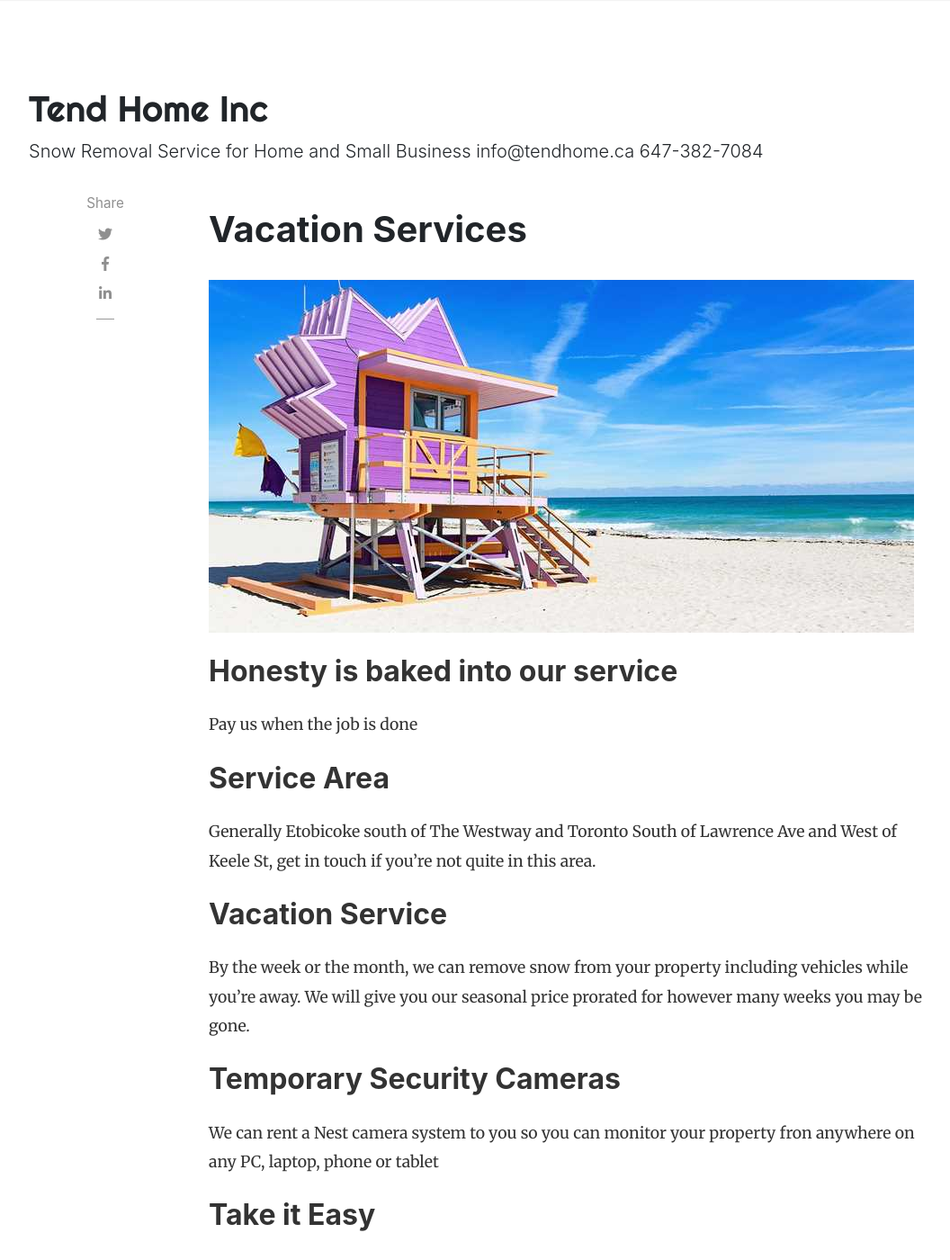
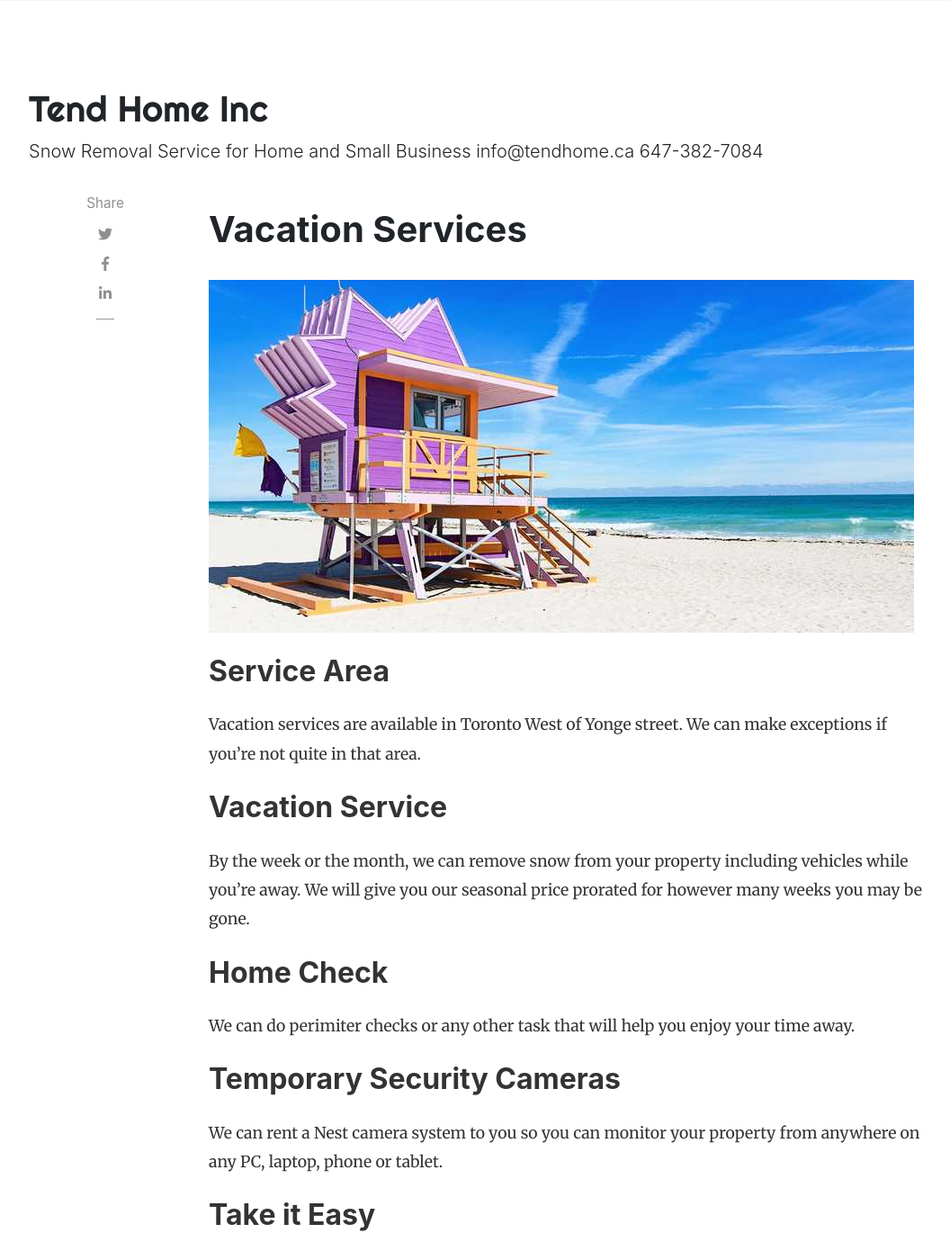
Before and after one commit to tendhome/site, a Jekyll site: the page built from _posts/2019-12-13-vacation.md, in a window 1280 px wide and 1400 px high. Shown: the whole window at 90% size, without its empty margins (53-1109 px from the left). Built offline with Jekyll 4.4.1, drawn with Linux system fonts in a browser that asks for light colours; nearby versions of some CDN libraries.

Commit message:
home check

```diff
--- a/_posts/2019-12-13-vacation.md
+++ b/_posts/2019-12-13-vacation.md
@@ -8,17 +8,17 @@ featured: true
 hidden: true
 ---
 
-## Honesty is baked into our service
-Pay us when the job is done
-
 ## Service Area
-Generally Etobicoke south of The Westway and Toronto South of Lawrence Ave and West of Keele St, get in touch if you're not quite in this area.
+Vacation services are available in Toronto West of Yonge street. We can make exceptions if you're not quite in that area.
 
 ## Vacation Service
 By the week or the month, we can remove snow from your property including vehicles while you're away. We will give you our seasonal price prorated for however many weeks you may be gone.
 
+## Home Check
+We can do perimiter checks or any other task that will help you enjoy your time away.
+
 ## Temporary Security Cameras
-We can rent a Nest camera system to you so you can monitor your property fron anywhere on any PC, laptop, phone or tablet
+We can rent a Nest camera system to you so you can monitor your property from anywhere on any PC, laptop, phone or tablet.
 
 ## Take it Easy
 You deserve this. Sit back, have a few drinks, and let us do the hard stuff for you.
```
